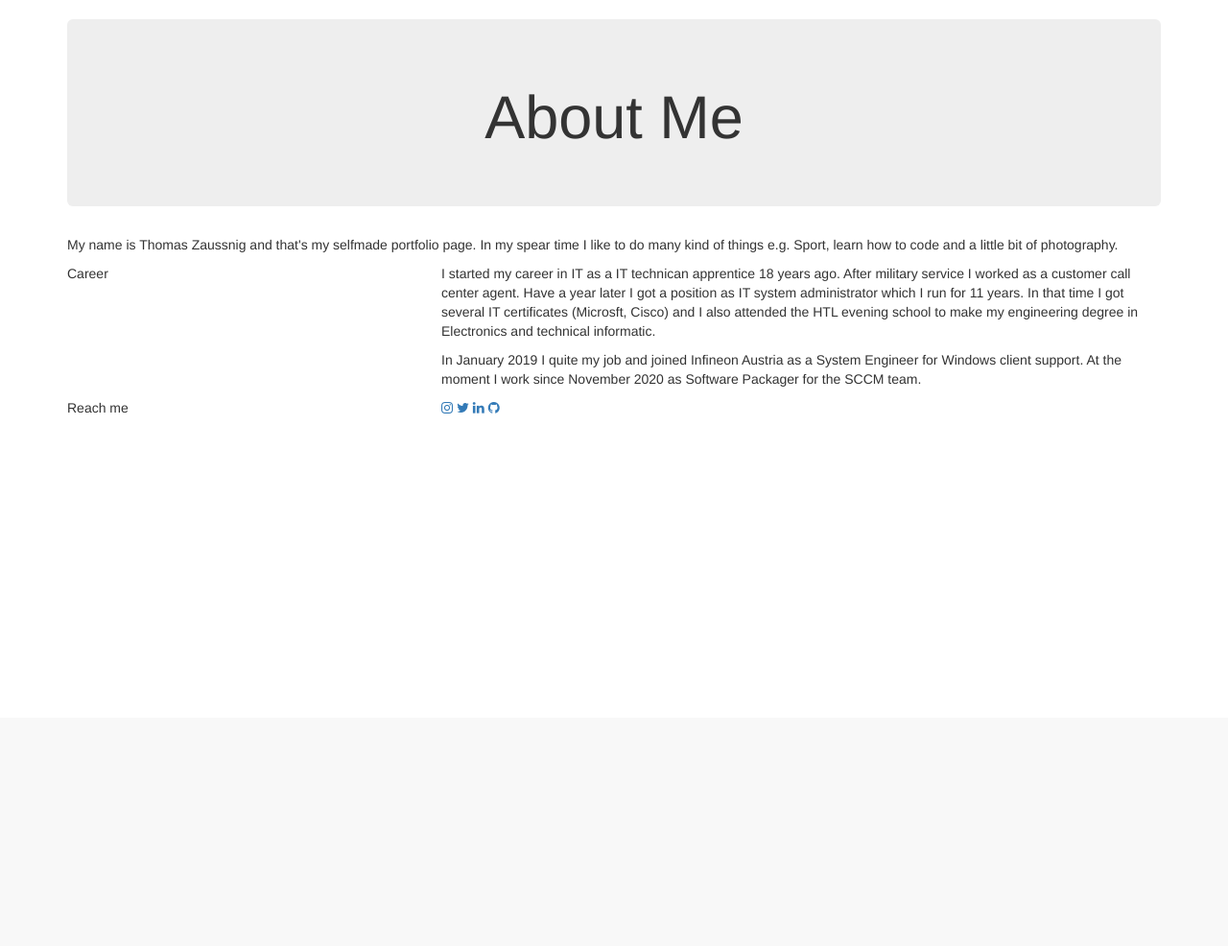
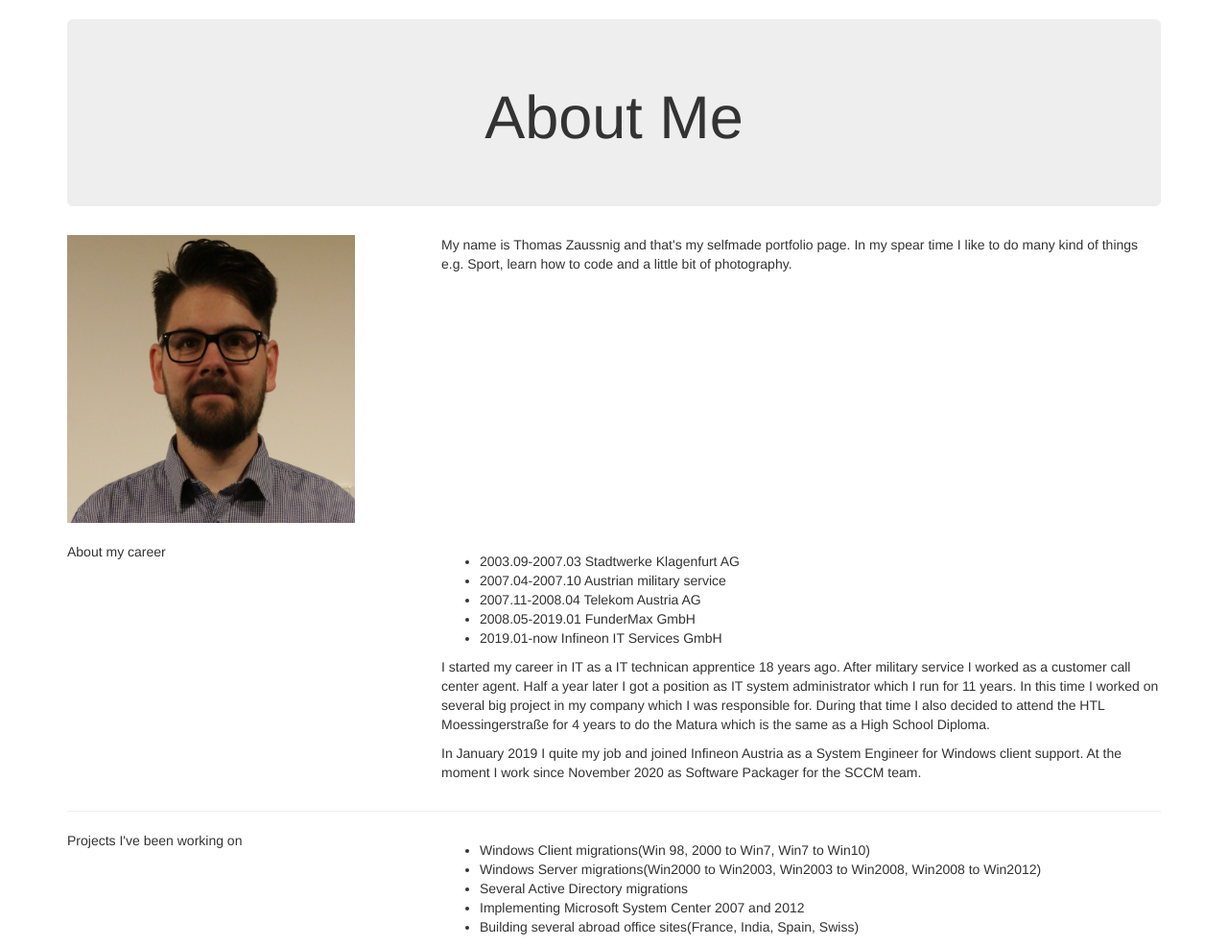
Before and after one commit to razordb9/Portfolio, a Flask app: page /about in a window 1280 px wide. Shown: the part 52-1038 px from the top of the page at 96% size. Before the commit the page ends 483 px from the top, so only its background shows below. Run offline with Flask 2, Linux system fonts and the light colour scheme; some libraries are stand-ins or nearby versions.

Commit message:
Updated the about page and blog page. Also some CSS basic stuff

```diff
--- a/application/Templates/Includes/footer.html
+++ b/application/Templates/Includes/footer.html
@@ -1,5 +1,5 @@
 <footer>
-    <p>
+    <p id="main-footer">
         Copyright &copy;2021. Thomas Zaussnig |
 
         <a href="https://www.instagram.com/tsonga_64/" target="_blank">Instagram</a>
--- a/application/Templates/Includes/nav.html
+++ b/application/Templates/Includes/nav.html
@@ -1,4 +1,4 @@
-<nav class="navbar navbar-inverse navbar-fixed-top">
+<nav class="navbar navbar-inverse">
     <div class="container-fluid">
         <div class="navbar-header">
             <a class="navbar-brand" href="{{ url_for('index') }}">Portfolio</a>
@@ -9,7 +9,5 @@
         <ul class="nav navbar-nav">
             <li class="{%if about %}active{% endif %}"><a href="{{ url_for('about') }}" class="nav-link active">About</a></li>
         </ul>
-
-
     </div>
 </nav>
--- a/application/Templates/about.html
+++ b/application/Templates/about.html
@@ -12,7 +12,10 @@ About Me
 </div>
 <div class="container-row">
     <div class="row">
-        <div class="col-sm-12" >
+        <div class="col-sm-4">
+            <img src="{{ url_for('static', filename='pictures/me.jpg') }}" alt="Portrait" style="width:300px;height:300px;"">
+        </div>
+        <div class="col-sm-8" >
             <p>
                 My name is Thomas Zaussnig and that's my selfmade portfolio page. In my
                 spear time I like to do many kind of things e.g. Sport, learn how to code and
@@ -20,16 +23,24 @@ About Me
             </p>
         </div>
     </div>
+    <br>
     <div class="row">
-        <div class="col-sm-4">Career</div>
+        <div class="col-sm-4">About my career</div>
         <div class="col-sm-8">
             <p>
+                <ul>
+                    <li>2003.09-2007.03 Stadtwerke Klagenfurt AG</li>
+                    <li>2007.04-2007.10 Austrian military service</li>
+                    <li>2007.11-2008.04 Telekom Austria AG</li>
+                    <li>2008.05-2019.01 FunderMax GmbH</li>
+                    <li>2019.01-now Infineon IT Services GmbH</li>
+                </ul>
                 I started my career in IT as a IT technican apprentice 18 years ago. After
-                military service I worked as a customer call center agent. Have a year later
-                I got a position as IT system administrator which I run for 11 years. In that
-                time I got several IT certificates (Microsft, Cisco) and I also attended the
-                HTL evening school to make my engineering degree in Electronics and technical
-                informatic.
+                military service I worked as a customer call center agent. Half a year later
+                I got a position as IT system administrator which I run for 11 years. In this
+                time I worked on several big project in my company which I was responsible for.
+                During that time I also decided to attend the HTL Moessingerstraße for 4 years
+                to do the Matura which is the same as a High School Diploma.
             </p>
             <p>
                 In January 2019 I quite my job and joined Infineon Austria as a System Engineer
@@ -38,14 +49,19 @@ About Me
             </p>
         </div>
     </div>
+    <hr>
     <div class="row">
-        <div class="col-sm-4"><p>Reach me</p></div>
+        <div class="col-sm-4">Projects I've been working on</div>
         <div class="col-sm-8">
-            <a href="https://www.instagram.com/tsonga_64/" target="_blank" class="fa fa-instagram"></a>
-            <a href="https://twitter.com/ThomasZaussnig" target="_blank" class="fa fa-twitter"></a>
-            <a href="https://www.linkedin.com/in/thomas-zau%C3%9Fnig-76285a137/" target="_blank" class="fa fa-linkedin"></a>
-            <a href="https://github.com/razordb9" target="_blank" class="fa fa-github"></a>
-
+            <p>
+                <ul>
+                    <li>Windows Client migrations(Win 98, 2000 to Win7, Win7 to Win10)</li>
+                    <li>Windows Server migrations(Win2000 to Win2003, Win2003 to Win2008, Win2008 to Win2012)</li>
+                    <li>Several Active Directory migrations</li>
+                    <li>Implementing Microsoft System Center 2007 and 2012</li>
+                    <li>Building several abroad office sites(France, India, Spain, Swiss)</li>
+                </ul>
+            </p>
         </div>
     </div>
 </div>
--- a/application/routes.py
+++ b/application/routes.py
@@ -243,6 +243,7 @@ def addmyworkitem():
 
 ##################################################
 
+
 ##################################################
 #                Error Pages                     #
 ##################################################
@@ -254,6 +255,15 @@ def page_not_found(e):
 
 ##################################################
 
+##################################################
+#                Test Pages                      #
+##################################################
+
+@app.route("/test")
+def test():
+    return render_template("test.html")
+
+##################################################
 
 ##################################################
 #                 Main Pages                     #
```
Also changed, not shown: application/Templates/blog.html (+36 -3 lines), application/Templates/index.html (+5 -4 lines), application/Templates/layout.html (+3 -4 lines), application/Templates/test.html (added, +105 -0 lines), application/static/css/main.css (+17 -11 lines), application/static/pictures/me.jpg (added).
